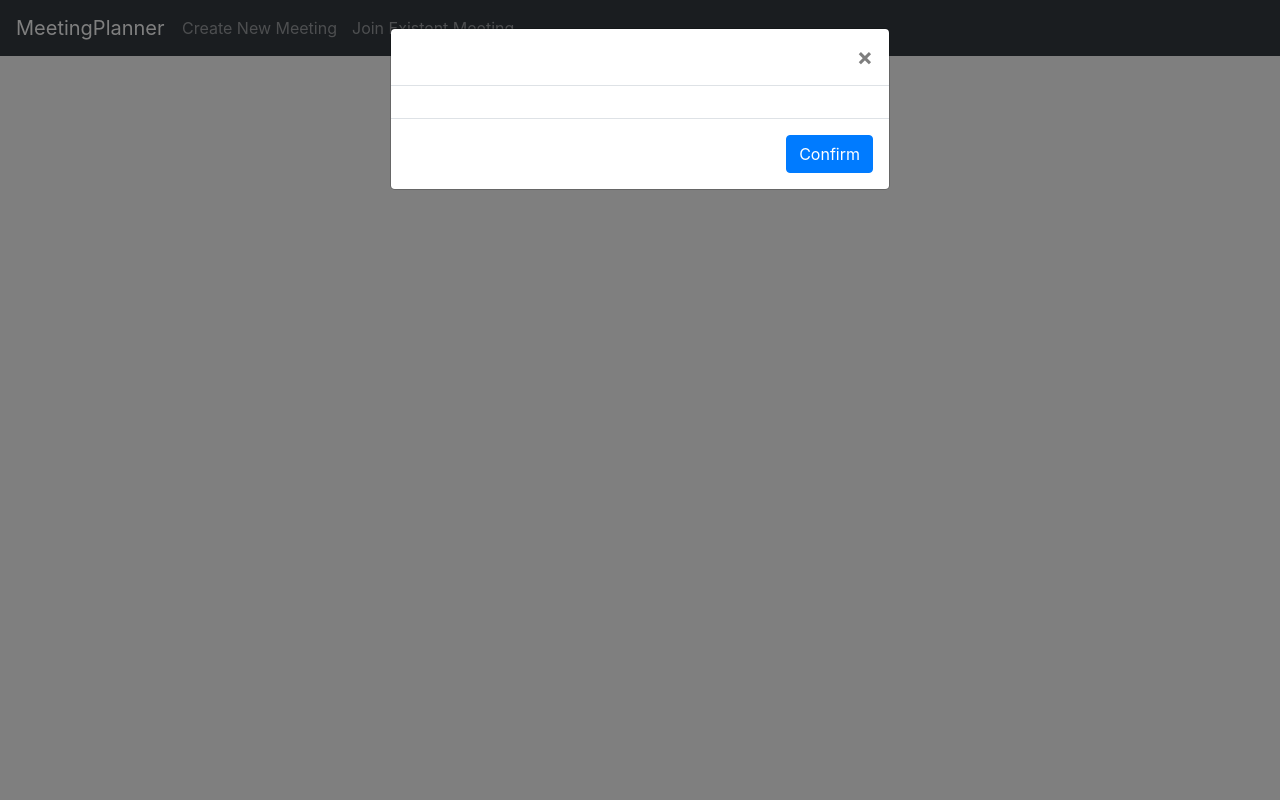
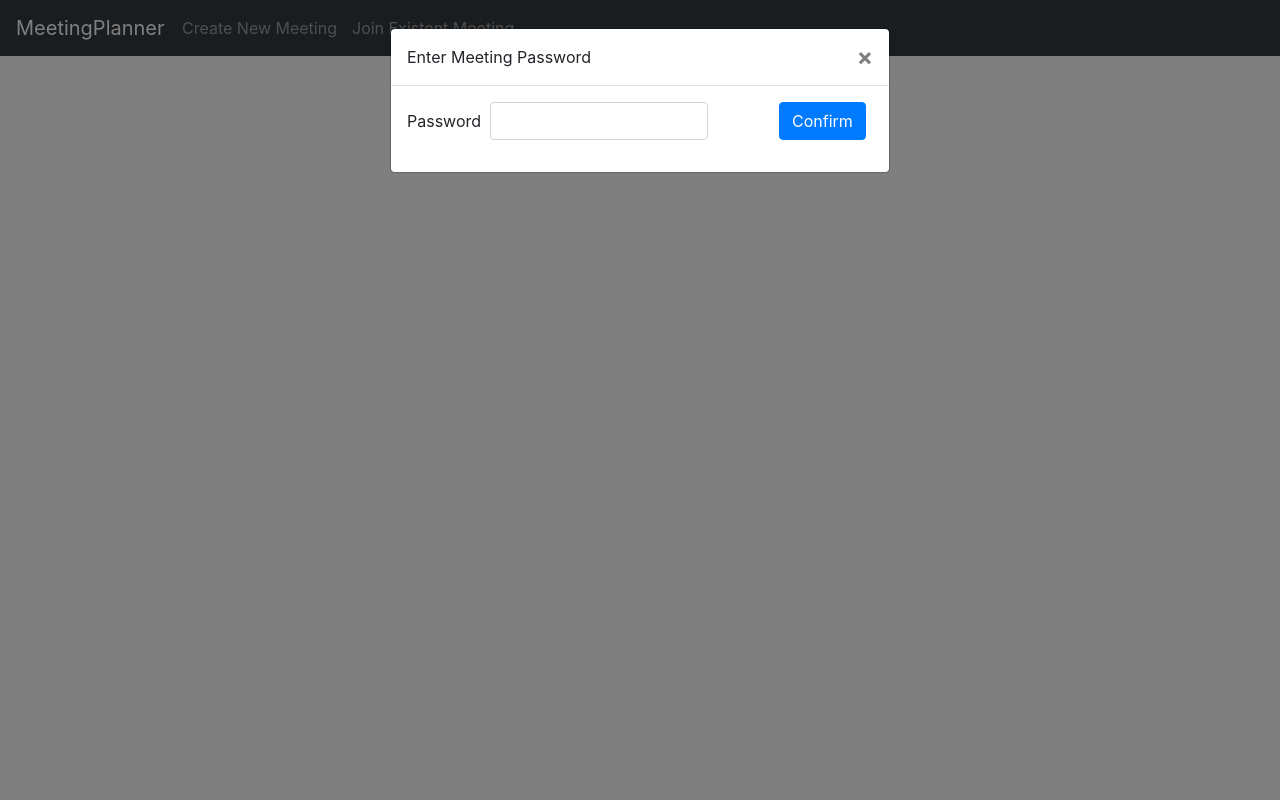
Before and after one commit to yejoo104/meetingplanner, a Flask app: template templates/admin.html in a window 1280 px wide. Run offline with Flask 2, Linux system fonts and the light colour scheme; the template is opened without the code that fills it, so the values that code supplies are empty; some libraries are stand-ins or nearby versions.

Commit message:
cadmin login checks for wrong password

```diff
--- a/app.py
+++ b/app.py
@@ -145,6 +145,22 @@ def update(meeting_id, registrant_id):
 
     return json.dumps([""])
 
-@app.route("/<meeting_id>")
+@app.route("/login/<meeting_id>", methods=["POST"])
+def login(meeting_id):
+    pw = request.form["password"]
+    with sqlite3.connect("database.db") as connection:
+        cursor = connection.cursor()
+
+        # Find meeting password
+        meeting_search = "SELECT password FROM MEETING WHERE code=?"
+        cursor.execute(meeting_search, (meeting_id, ))
+        rows = cursor.fetchall()
+
+        # Redirect & flash error message if wrong password
+        if not check_password_hash(rows[0][0], pw):
+            flash("Incorrect password for the meeting")
+            return redirect("/" + meeting_id + "/")
+
+@app.route("/<meeting_id>/")
 def get_meeting(meeting_id):
     return render_template("admin.html", code = meeting_id)
--- a/templates/admin.html
+++ b/templates/admin.html
@@ -6,25 +6,46 @@
 {% block script %}
 <script>
     $(document).ready(function(){
-        $("#password").modal('show');
+        $("#passwordModal").modal('show');
     });
 </script>
 {% endblock %}
 
 {% block main %}
-<div id="password" class="modal fade" role="dialog">
+<div id="passwordModal" class="modal fade" role="dialog">
     <div class="modal-dialog">
         <div class="modal-content">
             <div class="modal-header">
+                <div>Enter Meeting Password</div>
                 <button type="button" class="close" data-dismiss="modal">&times;</button>
             </div>
-            <div class="modal-body">{{ code }}</div>
-            <div class="modal-footer">
-                <button type="button" class="btn btn-primary">Confirm</button>
-            </div>
+            <form method="post" action="/login/{{ code }}">
+                <div class="modal-body">
+                    <div class="form-group row">
+                        <label class="col-sm-2 col-form-label">Password</label>
+                        <div class="col-sm-6">
+                            <input id="password" name="password" type="password" class="form-control">
+                        </div>
+                        <div class="col-sm-1"></div>
+                        <div class="col-sm-2">
+                            <button type="submit" class="btn btn-primary">Confirm</button>
+                        </div>
+                    </div>
+                </div>
+            </form>
         </div>
     </div>
 </div>
+
+{% with messages = get_flashed_messages() %}
+    {% if messages %}
+        {% for message in messages %}
+            <script>
+                alert('{{ message }}')
+            </script>
+        {% endfor %}
+    {% endif %}
+{% endwith %}
 
 <script src="https://code.jquery.com/jquery-3.3.1.slim.min.js" integrity="sha384-q8i/X+965DzO0rT7abK41JStQIAqVgRVzpbzo5smXKp4YfRvH+8abtTE1Pi6jizo" crossorigin="anonymous"></script>
 <script src="https://cdnjs.cloudflare.com/ajax/libs/popper.js/1.14.7/umd/popper.min.js" integrity="sha384-UO2eT0CpHqdSJQ6hJty5KVphtPhzWj9WO1clHTMGa3JDZwrnQq4sF86dIHNDz0W1" crossorigin="anonymous"></script>
```
Also changed, not shown: 1 other file.
